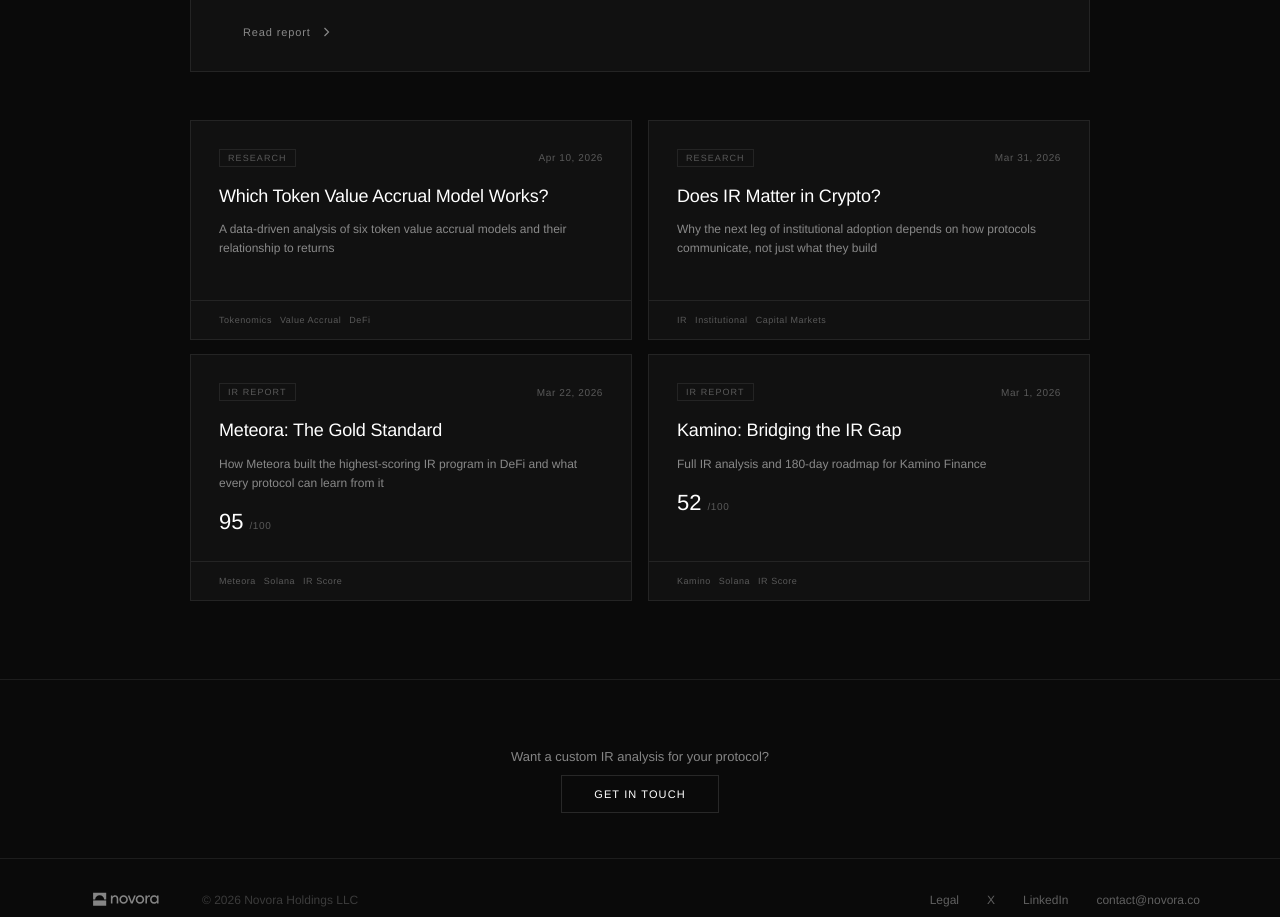
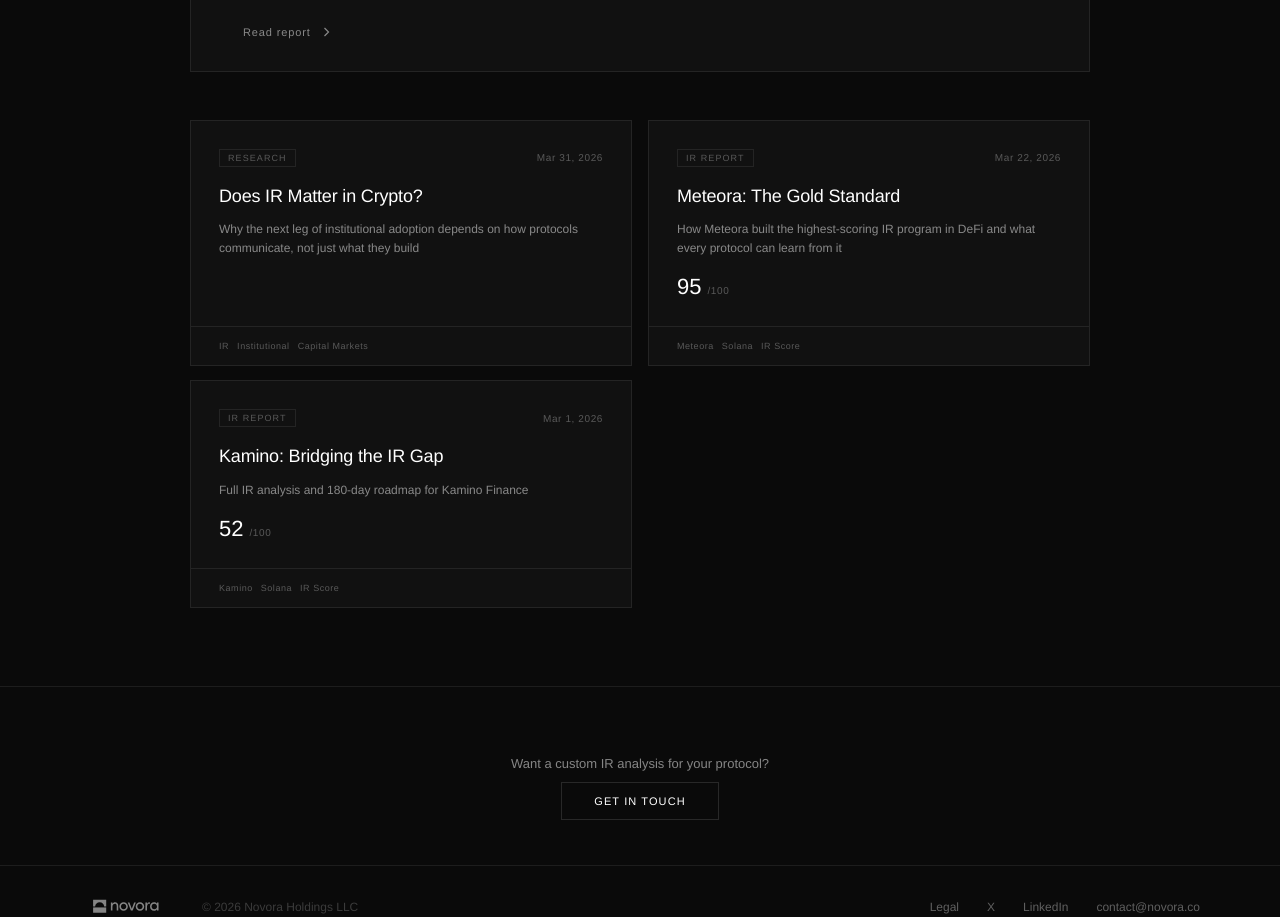
Before and after one commit to connrking/novora-site, a Next.js app: page /research in a window 1280 px wide. Shown: the part 900-1817 px from the top of the page. Built offline with nearby package versions, Linux system fonts and the light colour scheme.

Commit message:
Hide value accrual report — not ready for public

```diff
--- a/app/research/page.jsx
+++ b/app/research/page.jsx
@@ -15,19 +15,19 @@
     description:
       "We scored 20 of the most prominent DeFi protocols across the five pillars of the Novora IR Score — Data Accessibility, Communications, Transparency & Reporting, Narrative & Positioning, and Value Accrual & Tokenomics. The results reveal a market where even the best operators leave significant gaps, and the median protocol treats IR as an afterthought.",
   },
-  {
-    id: "value-accrual-models",
-    title: "Which Token Value Accrual Model Works?",
-    subtitle: "A data-driven analysis of six token value accrual models and their relationship to returns",
-    date: "2026-04-10",
-    category: "Research",
-    tags: ["Tokenomics", "Value Accrual", "DeFi"],
-    featured: false,
-    stats: { models: 6, protocols: "60+" },
-    embedUrl: "https://novora.co/research/value-accrual-models-2026.html",
-    description:
-      "We analyzed six distinct token value accrual models across 60+ protocols to determine which approaches actually drive returns. The data challenges common assumptions about buybacks, staking rewards, and direct distribution.",
-  },
+//  {
+//    id: "value-accrual-models",
+//    title: "Which Token Value Accrual Model Works?",
+//    subtitle: "A data-driven analysis of six token value accrual models and their relationship to returns",
+//    date: "2026-04-10",
+//    category: "Research",
+//    tags: ["Tokenomics", "Value Accrual", "DeFi"],
+//    featured: false,
+//    stats: { models: 6, protocols: "60+" },
+//    embedUrl: "https://novora.co/research/value-accrual-models-2026.html",
+//    description:
+//      "We analyzed six distinct token value accrual models across 60+ protocols to determine which approaches actually drive returns. The data challenges common assumptions about buybacks, staking rewards, and direct distribution.",
+//  },
   {
     id: "does-ir-matter",
     title: "Does IR Matter in Crypto?",
```
